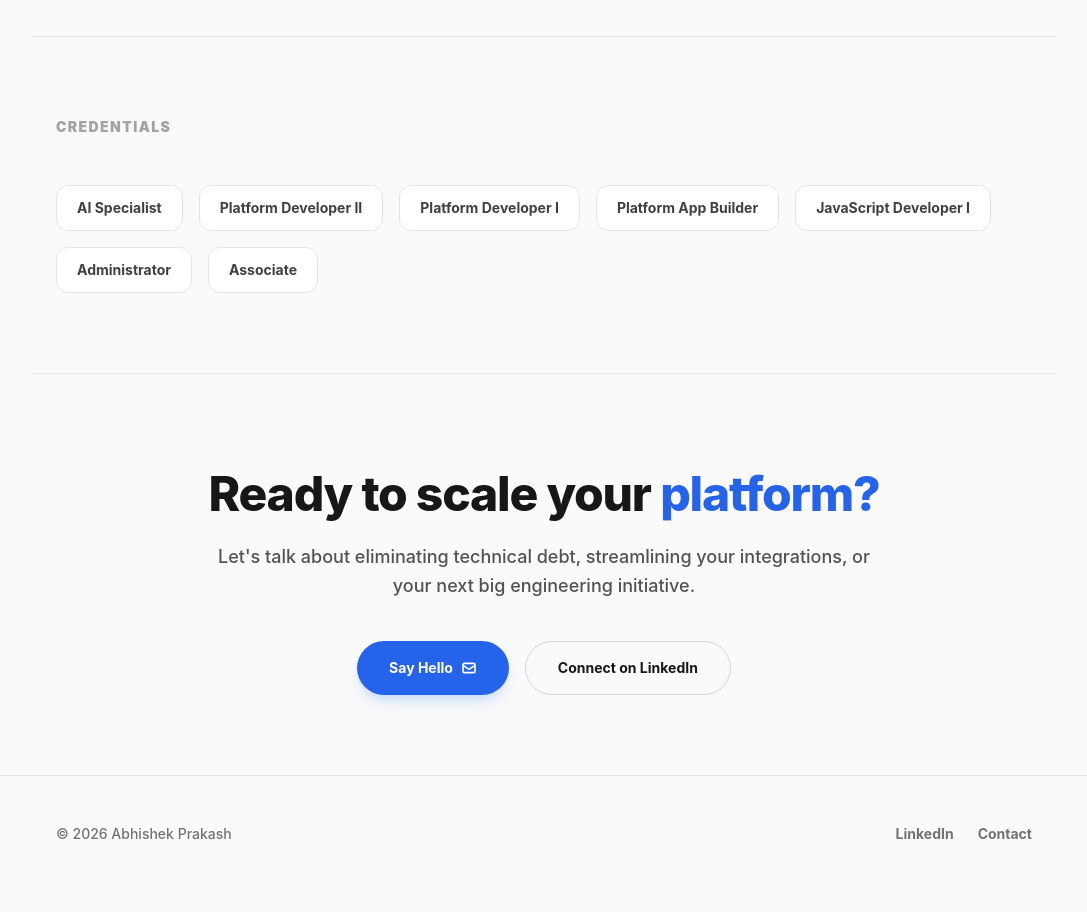
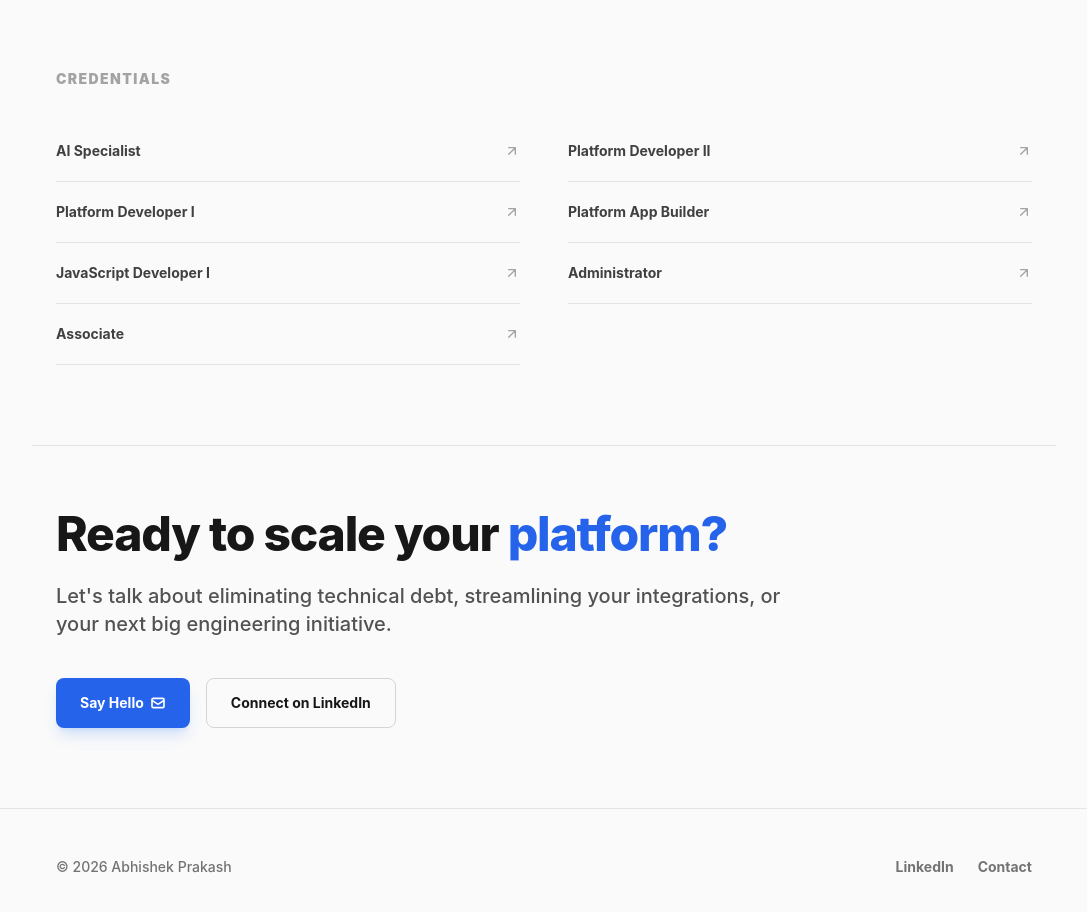
Before and after one commit to abskpr/portfolio, a plain HTML site: page index.html in a window 1280 px wide. Shown: the part 1720-2632 px from the top of the page, without its empty margins (96-1183 px from the left). Drawn offline with nearby package versions, Linux system fonts and the light colour scheme.

Commit message:
ui revamp

```diff
--- a/index.html
+++ b/index.html
@@ -55,7 +55,7 @@
                 <ul class="hidden md:flex space-x-8 text-sm font-semibold tracking-wide text-neutral-600 dark:text-neutral-400">
                     <li><a href="#experience" class="hover:text-blue-600 dark:hover:text-blue-400 transition-colors">Experience</a></li>
                     <li><a href="#certifications" class="hover:text-blue-600 dark:hover:text-blue-400 transition-colors">Certifications</a></li>
-                    <li><a href="mailto:prakash.abhishek9@gmail.com" class="hover:text-blue-600 dark:hover:text-blue-400 transition-colors">Contact</a></li>
+                    <li><a href="#contact" class="hover:text-blue-600 dark:hover:text-blue-400 transition-colors">Contact</a></li>
                 </ul>
 
                 <!-- Theme Toggle Button -->
@@ -107,15 +107,6 @@
             <span class="px-4 py-1.5 rounded-full border border-neutral-300 dark:border-neutral-800 text-sm font-medium text-neutral-700 dark:text-neutral-300 hover:border-blue-500 dark:hover:border-blue-500 hover:text-blue-600 dark:hover:text-blue-400 transition-colors cursor-default">Five9</span>
             <span class="px-4 py-1.5 rounded-full border border-neutral-300 dark:border-neutral-800 text-sm font-medium text-neutral-700 dark:text-neutral-300 hover:border-blue-500 dark:hover:border-blue-500 hover:text-blue-600 dark:hover:text-blue-400 transition-colors cursor-default">Copado</span>
             <span class="px-4 py-1.5 rounded-full border border-neutral-300 dark:border-neutral-800 text-sm font-medium text-neutral-700 dark:text-neutral-300 hover:border-blue-500 dark:hover:border-blue-500 hover:text-blue-600 dark:hover:text-blue-400 transition-colors cursor-default">Gearset</span>
-        </div>
-
-        <!-- CTA Buttons -->
-        <div class="flex flex-wrap gap-4 text-sm font-bold">
-            <!-- Primary Button -->
-            <a href="#experience" class="px-6 py-3.5 bg-blue-600 hover:bg-blue-700 text-white rounded-lg transition-colors shadow-lg shadow-blue-500/20 flex items-center">
-                View my experience
-                <svg class="w-4 h-4 ml-1.5" fill="none" stroke="currentColor" viewBox="0 0 24 24"><path stroke-linecap="round" stroke-linejoin="round" stroke-width="2.5" d="M19 9l-7 7-7-7"></path></svg>
-            </a>
         </div>
     </section>
 
@@ -178,53 +169,60 @@
         </div>
     </section>
 
-    <!-- Certifications -->
+   <!-- Certifications -->
     <section id="certifications" class="max-w-5xl mx-auto px-6 py-20 border-t border-neutral-200 dark:border-neutral-900">
-        <h2 class="text-sm font-black uppercase tracking-widest text-neutral-400 dark:text-neutral-500 mb-12">Credentials</h2>
+        <h2 class="text-sm font-black uppercase tracking-widest text-neutral-400 dark:text-neutral-500 mb-8">Credentials</h2>
 
-        <div class="flex flex-wrap gap-4">
-            <a href="https://drive.google.com/file/d/1ZH6tkB-QozJJPuZg1oJ8WGltry3zPYeG/view?usp=drive_link" target="_blank" class="px-5 py-3 rounded-xl bg-white dark:bg-neutral-900/50 border border-neutral-200 dark:border-neutral-800 text-sm font-bold text-neutral-700 dark:text-neutral-300 hover:border-blue-500 dark:hover:border-blue-500 hover:text-blue-600 dark:hover:text-blue-400 transition-colors">
-                AI Specialist
+        <div class="grid grid-cols-1 md:grid-cols-2 gap-x-12">
+            <a href="https://drive.google.com/file/d/1ZH6tkB-QozJJPuZg1oJ8WGltry3zPYeG/view?usp=drive_link" target="_blank" class="group flex items-center justify-between py-5 border-b border-neutral-200 dark:border-neutral-800 hover:border-blue-500 dark:hover:border-blue-500 transition-colors">
+                <span class="text-sm font-bold text-neutral-700 dark:text-neutral-300 group-hover:text-blue-600 dark:group-hover:text-blue-400 transition-colors">AI Specialist</span>
+                <svg class="w-4 h-4 text-neutral-400 group-hover:text-blue-600 dark:group-hover:text-blue-400 transition-all transform group-hover:translate-x-1 group-hover:-translate-y-1" fill="none" stroke="currentColor" viewBox="0 0 24 24"><path stroke-linecap="round" stroke-linejoin="round" stroke-width="2" d="M7 17L17 7M7 7h10v10"></path></svg>
             </a>
-            <a href="https://drive.google.com/file/d/1Jh2mNRjd8Xzzx3lZ7z39IWtpcioqQfOg/view?usp=drive_link" target="_blank" class="px-5 py-3 rounded-xl bg-white dark:bg-neutral-900/50 border border-neutral-200 dark:border-neutral-800 text-sm font-bold text-neutral-700 dark:text-neutral-300 hover:border-blue-500 dark:hover:border-blue-500 hover:text-blue-600 dark:hover:text-blue-400 transition-colors">
-                Platform Developer II
+            <a href="https://drive.google.com/file/d/1Jh2mNRjd8Xzzx3lZ7z39IWtpcioqQfOg/view?usp=drive_link" target="_blank" class="group flex items-center justify-between py-5 border-b border-neutral-200 dark:border-neutral-800 hover:border-blue-500 dark:hover:border-blue-500 transition-colors">
+                <span class="text-sm font-bold text-neutral-700 dark:text-neutral-300 group-hover:text-blue-600 dark:group-hover:text-blue-400 transition-colors">Platform Developer II</span>
+                <svg class="w-4 h-4 text-neutral-400 group-hover:text-blue-600 dark:group-hover:text-blue-400 transition-all transform group-hover:translate-x-1 group-hover:-translate-y-1" fill="none" stroke="currentColor" viewBox="0 0 24 24"><path stroke-linecap="round" stroke-linejoin="round" stroke-width="2" d="M7 17L17 7M7 7h10v10"></path></svg>
             </a>
-            <a href="https://drive.google.com/file/d/1DATD3jtgAAiVoSmuVPzzrQRL1V2wIY0s/view?usp=drive_link" target="_blank" class="px-5 py-3 rounded-xl bg-white dark:bg-neutral-900/50 border border-neutral-200 dark:border-neutral-800 text-sm font-bold text-neutral-700 dark:text-neutral-300 hover:border-blue-500 dark:hover:border-blue-500 hover:text-blue-600 dark:hover:text-blue-400 transition-colors">
-                Platform Developer I
+            <a href="https://drive.google.com/file/d/1DATD3jtgAAiVoSmuVPzzrQRL1V2wIY0s/view?usp=drive_link" target="_blank" class="group flex items-center justify-between py-5 border-b border-neutral-200 dark:border-neutral-800 hover:border-blue-500 dark:hover:border-blue-500 transition-colors">
+                <span class="text-sm font-bold text-neutral-700 dark:text-neutral-300 group-hover:text-blue-600 dark:group-hover:text-blue-400 transition-colors">Platform Developer I</span>
+                <svg class="w-4 h-4 text-neutral-400 group-hover:text-blue-600 dark:group-hover:text-blue-400 transition-all transform group-hover:translate-x-1 group-hover:-translate-y-1" fill="none" stroke="currentColor" viewBox="0 0 24 24"><path stroke-linecap="round" stroke-linejoin="round" stroke-width="2" d="M7 17L17 7M7 7h10v10"></path></svg>
             </a>
-            <a href="https://drive.google.com/file/d/1c9bhlkXrXFtiIHvU_2ioXgbB-kzD-kyD/view?usp=drive_link" target="_blank" class="px-5 py-3 rounded-xl bg-white dark:bg-neutral-900/50 border border-neutral-200 dark:border-neutral-800 text-sm font-bold text-neutral-700 dark:text-neutral-300 hover:border-blue-500 dark:hover:border-blue-500 hover:text-blue-600 dark:hover:text-blue-400 transition-colors">
-                Platform App Builder
+            <a href="https://drive.google.com/file/d/1c9bhlkXrXFtiIHvU_2ioXgbB-kzD-kyD/view?usp=drive_link" target="_blank" class="group flex items-center justify-between py-5 border-b border-neutral-200 dark:border-neutral-800 hover:border-blue-500 dark:hover:border-blue-500 transition-colors">
+                <span class="text-sm font-bold text-neutral-700 dark:text-neutral-300 group-hover:text-blue-600 dark:group-hover:text-blue-400 transition-colors">Platform App Builder</span>
+                <svg class="w-4 h-4 text-neutral-400 group-hover:text-blue-600 dark:group-hover:text-blue-400 transition-all transform group-hover:translate-x-1 group-hover:-translate-y-1" fill="none" stroke="currentColor" viewBox="0 0 24 24"><path stroke-linecap="round" stroke-linejoin="round" stroke-width="2" d="M7 17L17 7M7 7h10v10"></path></svg>
             </a>
-            <a href="https://drive.google.com/file/d/1RtI15EO58hGov9kkZE8f5XPdP4EKJqH7/view?usp=drive_link" target="_blank" class="px-5 py-3 rounded-xl bg-white dark:bg-neutral-900/50 border border-neutral-200 dark:border-neutral-800 text-sm font-bold text-neutral-700 dark:text-neutral-300 hover:border-blue-500 dark:hover:border-blue-500 hover:text-blue-600 dark:hover:text-blue-400 transition-colors">
-                JavaScript Developer I
+            <a href="https://drive.google.com/file/d/1RtI15EO58hGov9kkZE8f5XPdP4EKJqH7/view?usp=drive_link" target="_blank" class="group flex items-center justify-between py-5 border-b border-neutral-200 dark:border-neutral-800 hover:border-blue-500 dark:hover:border-blue-500 transition-colors">
+                <span class="text-sm font-bold text-neutral-700 dark:text-neutral-300 group-hover:text-blue-600 dark:group-hover:text-blue-400 transition-colors">JavaScript Developer I</span>
+                <svg class="w-4 h-4 text-neutral-400 group-hover:text-blue-600 dark:group-hover:text-blue-400 transition-all transform group-hover:translate-x-1 group-hover:-translate-y-1" fill="none" stroke="currentColor" viewBox="0 0 24 24"><path stroke-linecap="round" stroke-linejoin="round" stroke-width="2" d="M7 17L17 7M7 7h10v10"></path></svg>
             </a>
-            <a href="https://drive.google.com/file/d/1-RgapvkDj3nAkf7mZ-ZCWyU84bVv-_H-/view?usp=sharing" target="_blank" class="px-5 py-3 rounded-xl bg-white dark:bg-neutral-900/50 border border-neutral-200 dark:border-neutral-800 text-sm font-bold text-neutral-700 dark:text-neutral-300 hover:border-blue-500 dark:hover:border-blue-500 hover:text-blue-600 dark:hover:text-blue-400 transition-colors">
-                Administrator
+            <a href="https://drive.google.com/file/d/1-RgapvkDj3nAkf7mZ-ZCWyU84bVv-_H-/view?usp=sharing" target="_blank" class="group flex items-center justify-between py-5 border-b border-neutral-200 dark:border-neutral-800 hover:border-blue-500 dark:hover:border-blue-500 transition-colors">
+                <span class="text-sm font-bold text-neutral-700 dark:text-neutral-300 group-hover:text-blue-600 dark:group-hover:text-blue-400 transition-colors">Administrator</span>
+                <svg class="w-4 h-4 text-neutral-400 group-hover:text-blue-600 dark:group-hover:text-blue-400 transition-all transform group-hover:translate-x-1 group-hover:-translate-y-1" fill="none" stroke="currentColor" viewBox="0 0 24 24"><path stroke-linecap="round" stroke-linejoin="round" stroke-width="2" d="M7 17L17 7M7 7h10v10"></path></svg>
             </a>
-            <a href="https://drive.google.com/file/d/1TuZnLjAyLHAq5NQUGI8TQ5cgRBeyxXPZ/view?usp=drive_link" target="_blank" class="px-5 py-3 rounded-xl bg-white dark:bg-neutral-900/50 border border-neutral-200 dark:border-neutral-800 text-sm font-bold text-neutral-700 dark:text-neutral-300 hover:border-blue-500 dark:hover:border-blue-500 hover:text-blue-600 dark:hover:text-blue-400 transition-colors">
-                Associate
+            <a href="https://drive.google.com/file/d/1TuZnLjAyLHAq5NQUGI8TQ5cgRBeyxXPZ/view?usp=drive_link" target="_blank" class="group flex items-center justify-between py-5 border-b border-neutral-200 dark:border-neutral-800 hover:border-blue-500 dark:hover:border-blue-500 transition-colors">
+                <span class="text-sm font-bold text-neutral-700 dark:text-neutral-300 group-hover:text-blue-600 dark:group-hover:text-blue-400 transition-colors">Associate</span>
+                <svg class="w-4 h-4 text-neutral-400 group-hover:text-blue-600 dark:group-hover:text-blue-400 transition-all transform group-hover:translate-x-1 group-hover:-translate-y-1" fill="none" stroke="currentColor" viewBox="0 0 24 24"><path stroke-linecap="round" stroke-linejoin="round" stroke-width="2" d="M7 17L17 7M7 7h10v10"></path></svg>
             </a>
         </div>
     </section>
 
-  <!-- Contact Section -->
-    <section id="contact" class="max-w-5xl mx-auto px-6 pt-24 pb-20 border-t border-neutral-200 dark:border-neutral-900 text-center">
-        <div class="max-w-2xl mx-auto">
+    <!-- Contact Section -->
+    <section id="contact" class="max-w-5xl mx-auto px-6 pt-16 pb-20 border-t border-neutral-200 dark:border-neutral-900">
+        <div class="max-w-3xl">
             <h2 class="text-4xl md:text-5xl font-extrabold tracking-tight mb-6 text-neutral-900 dark:text-white">
                 Ready to scale your <span class="text-blue-600 dark:text-blue-500">platform?</span>
             </h2>
-            <p class="text-lg text-neutral-600 dark:text-neutral-400 mb-10 leading-relaxed font-medium">
+            <p class="text-lg md:text-xl font-medium text-neutral-600 dark:text-neutral-400 mb-10 leading-relaxed">
                 Let's talk about eliminating technical debt, streamlining your integrations, or your next big engineering initiative.
             </p>
-            <div class="flex flex-wrap justify-center gap-4 text-sm font-bold">
+            <div class="flex flex-wrap gap-4 text-sm font-bold">
                 <!-- Primary Contact -->
-                <a href="mailto:prakash.abhishek9@gmail.com" class="px-8 py-4 bg-blue-600 hover:bg-blue-700 text-white rounded-full transition-colors shadow-lg shadow-blue-500/20 flex items-center">
+                <a href="mailto:prakash.abhishek9@gmail.com" class="px-6 py-3.5 bg-blue-600 hover:bg-blue-700 text-white rounded-lg transition-colors shadow-lg shadow-blue-500/20 flex items-center">
                     Say Hello
                     <!-- Mail Icon -->
-                    <svg class="w-4 h-4 ml-2" fill="none" stroke="currentColor" viewBox="0 0 24 24"><path stroke-linecap="round" stroke-linejoin="round" stroke-width="2.5" d="M3 8l7.89 5.26a2 2 0 002.22 0L21 8M5 19h14a2 2 0 002-2V7a2 2 0 00-2-2H5a2 2 0 00-2 2v10a2 2 0 002 2z"></path></svg>
+                    <svg class="w-4 h-4 ml-1.5" fill="none" stroke="currentColor" viewBox="0 0 24 24"><path stroke-linecap="round" stroke-linejoin="round" stroke-width="2.5" d="M3 8l7.89 5.26a2 2 0 002.22 0L21 8M5 19h14a2 2 0 002-2V7a2 2 0 00-2-2H5a2 2 0 00-2 2v10a2 2 0 002 2z"></path></svg>
                 </a>
                 <!-- LinkedIn -->
-                <a href="https://linkedin.com/in/abskpr/" target="_blank" class="px-8 py-4 border border-neutral-300 dark:border-neutral-700 hover:border-blue-500 hover:text-blue-600 dark:hover:border-blue-500 dark:hover:text-blue-400 text-neutral-900 dark:text-white rounded-full transition-colors flex items-center">
+                <a href="https://linkedin.com/in/abskpr/" target="_blank" class="px-6 py-3.5 border border-neutral-300 dark:border-neutral-700 hover:border-blue-500 hover:text-blue-600 dark:hover:border-blue-500 dark:hover:text-blue-400 text-neutral-900 dark:text-white rounded-lg transition-colors flex items-center">
                     Connect on LinkedIn
                 </a>
             </div>
```
